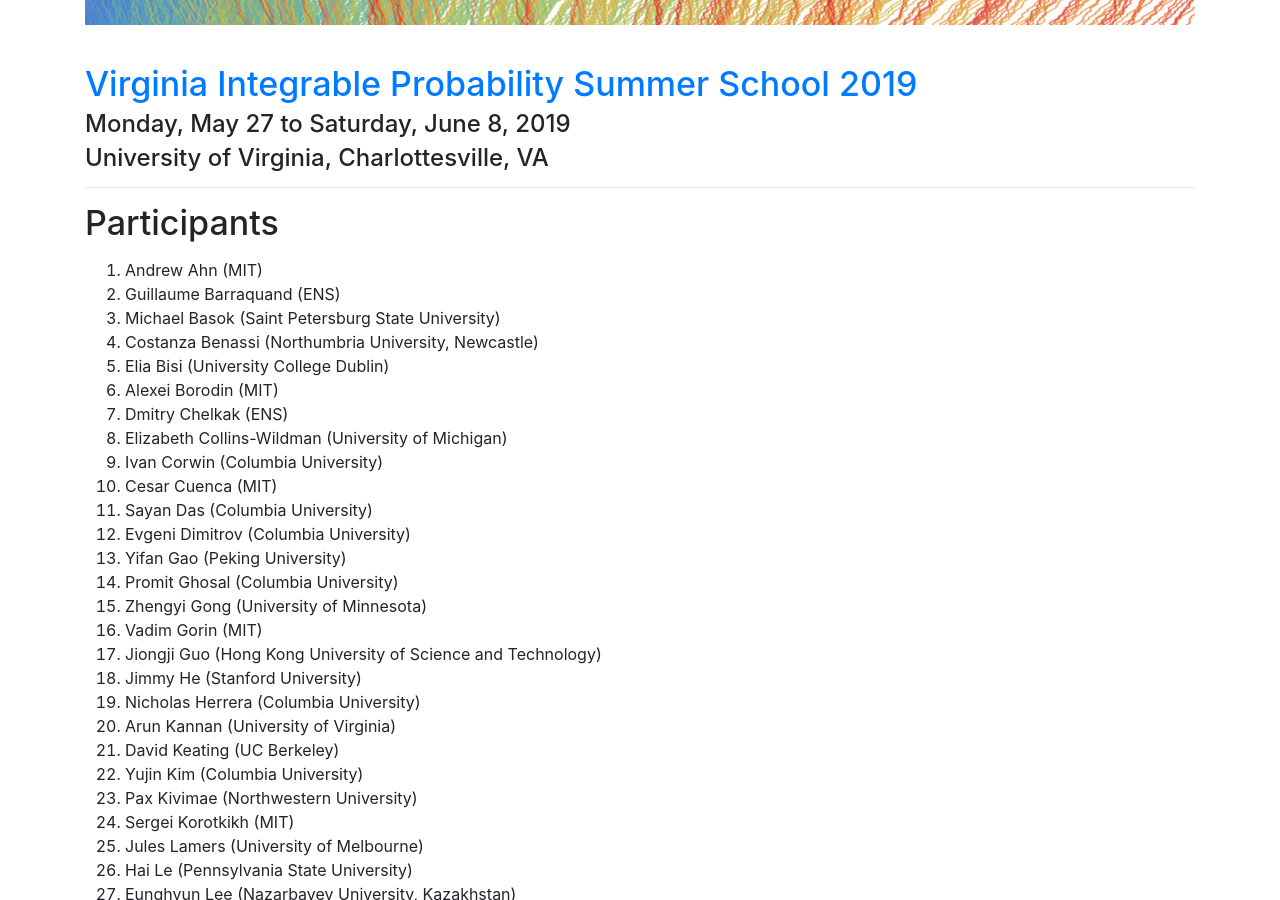
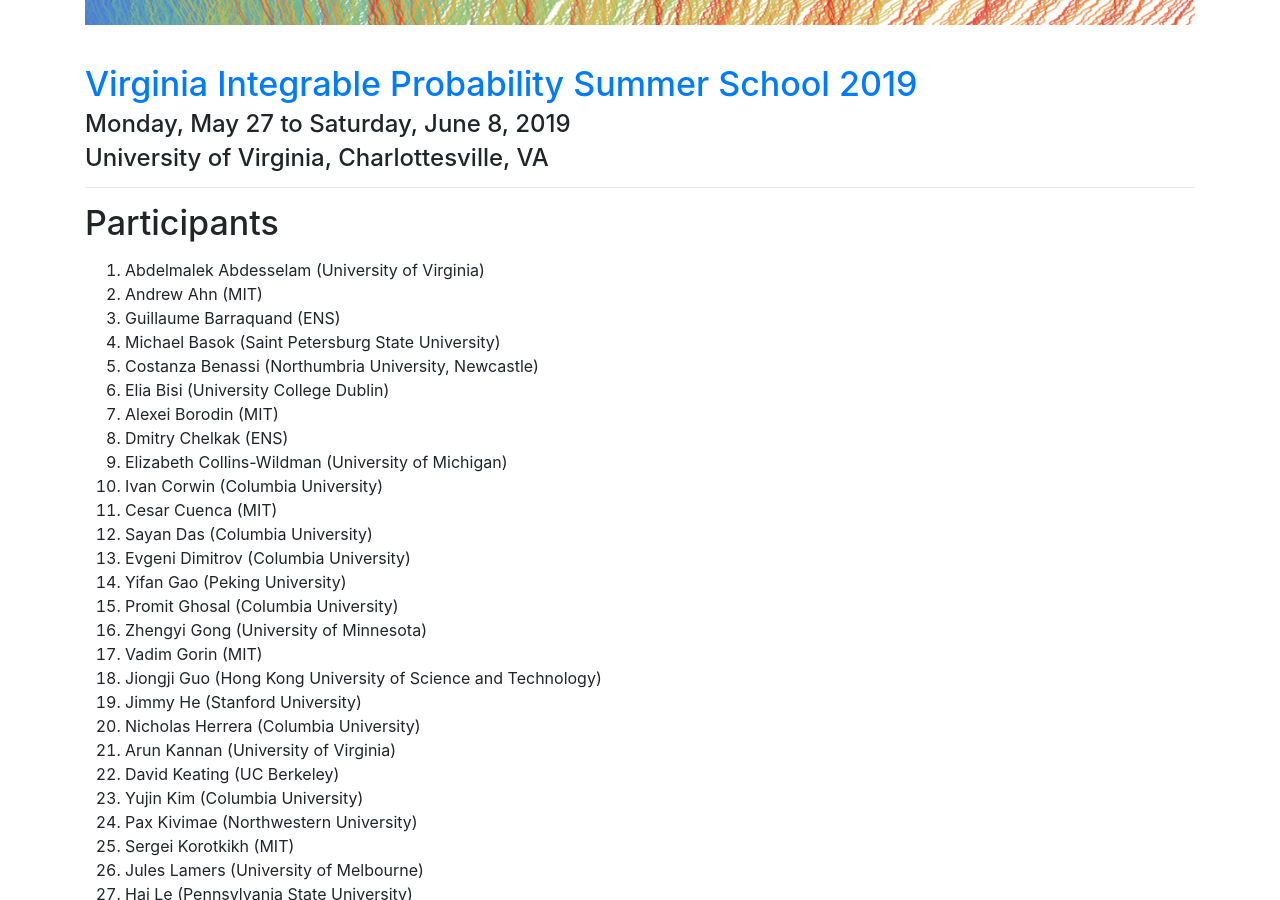
Before and after one commit to int-prob/int-prob-code, a Jekyll site: the page built from vipss2019/participants.md, in a window 1280 px wide and 900 px high, scrolled down 343 px. Built offline with Jekyll 4.4.1, drawn with Linux system fonts in a browser that asks for light colours; nearby versions of some CDN libraries.

Commit message:
update participants.md at Tue Jun  4 09:09:23 EDT 2019

```diff
--- a/vipss2019/participants.md
+++ b/vipss2019/participants.md
@@ -18,6 +18,7 @@
 
 <h1 class="mb-3">Participants</h1>
 
+1.  Abdelmalek Abdesselam (University of Virginia)
 1.  Andrew	Ahn	(MIT)
 1.  Guillaume	Barraquand (ENS)
 1.  Michael	Basok	(Saint Petersburg State University)
```
